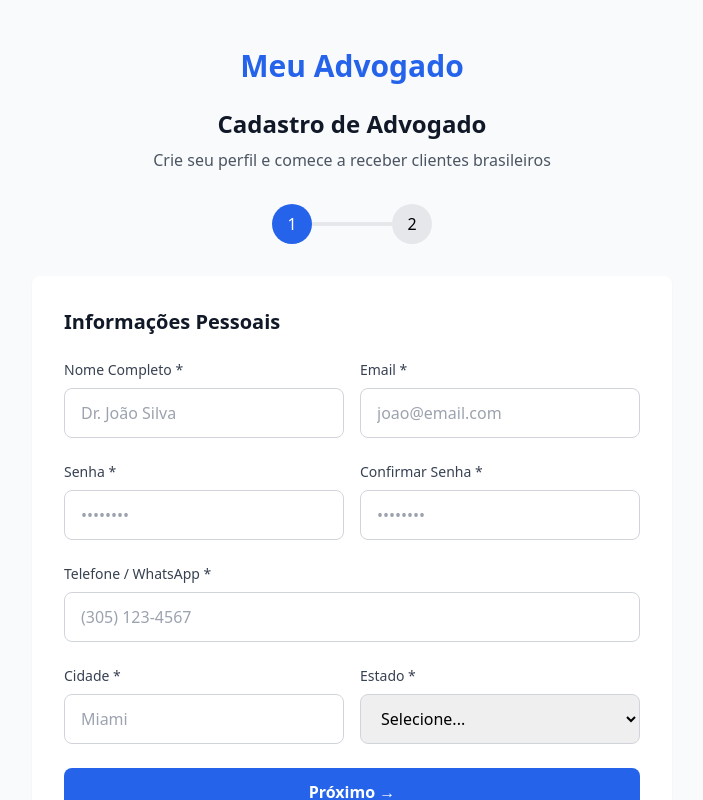
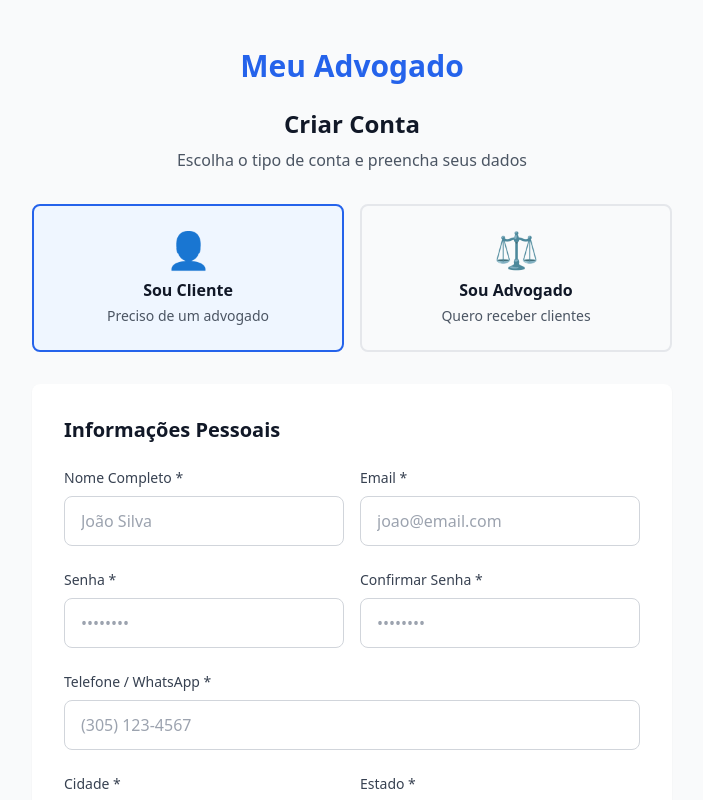
Before and after one commit to edueduardo/meuadvogado-us, a Next.js app: page /cadastro in a window 1280 px wide. Shown: the top 800 px of the page, without its empty margins (288-991 px from the left). Built offline with nearby package versions, Linux system fonts and the light colour scheme.

Commit message:
feat: Conectar cadastro à API real - validação completa, cliente e advogado

```diff
--- a/app/cadastro/page.tsx
+++ b/app/cadastro/page.tsx
@@ -1,21 +1,121 @@
 'use client'
 
 import { useState } from 'react'
+import { useRouter } from 'next/navigation'
 import Link from 'next/link'
 
+type UserType = 'CLIENT' | 'LAWYER'
+
+interface FormData {
+  name: string
+  email: string
+  password: string
+  confirmPassword: string
+  phone: string
+  city: string
+  state: string
+  userType: UserType
+  // Lawyer specific
+  barNumber?: string
+  practiceAreas?: string[]
+  languages?: string[]
+  bio?: string
+}
+
 export default function CadastroPage() {
+  const router = useRouter()
   const [loading, setLoading] = useState(false)
+  const [error, setError] = useState('')
   const [step, setStep] = useState(1)
+  const [userType, setUserType] = useState<UserType>('CLIENT')
+  const [formData, setFormData] = useState<FormData>({
+    name: '',
+    email: '',
+    password: '',
+    confirmPassword: '',
+    phone: '',
+    city: '',
+    state: '',
+    userType: 'CLIENT',
+    practiceAreas: [],
+    languages: ['Português'],
+    bio: '',
+  })
 
-  const handleSubmit = async (e: React.FormEvent<HTMLFormElement>) => {
+  const handleInputChange = (e: React.ChangeEvent<HTMLInputElement | HTMLTextAreaElement | HTMLSelectElement>) => {
+    const { name, value } = e.target
+    setFormData(prev => ({ ...prev, [name]: value }))
+  }
+
+  const handleCheckboxChange = (field: 'practiceAreas' | 'languages', value: string) => {
+    setFormData(prev => {
+      const current = prev[field] || []
+      const updated = current.includes(value)
+        ? current.filter(item => item !== value)
+        : [...current, value]
+      return { ...prev, [field]: updated }
+    })
+  }
+
+  const handleStep1Submit = (e: React.FormEvent) => {
     e.preventDefault()
+    setError('')
+
+    if (formData.password !== formData.confirmPassword) {
+      setError('As senhas não coincidem')
+      return
+    }
+
+    if (formData.password.length < 6) {
+      setError('A senha deve ter no mínimo 6 caracteres')
+      return
+    }
+
+    if (userType === 'LAWYER') {
+      setStep(2)
+    } else {
+      handleFinalSubmit()
+    }
+  }
+
+  const handleFinalSubmit = async () => {
     setLoading(true)
-    await new Promise(resolve => setTimeout(resolve, 1500))
+    setError('')
+
+    try {
+      const payload = {
+        name: formData.name,
+        email: formData.email,
+        password: formData.password,
+        phone: formData.phone,
+        city: formData.city,
+        state: formData.state,
+        role: userType,
+        ...(userType === 'LAWYER' && {
+          barNumber: formData.barNumber,
+          practiceAreas: formData.practiceAreas,
+          languages: formData.languages,
+          bio: formData.bio,
+        }),
+      }
+
+      const res = await fetch('/api/auth/register', {
+        method: 'POST',
+        headers: { 'Content-Type': 'application/json' },
+        body: JSON.stringify(payload),
+      })
+
+      const data = await res.json()
+
+      if (!res.ok) {
+        throw new Error(data.error || 'Erro ao criar conta')
+      }
+
+      router.push('/login?registered=true')
+    } catch (err: any) {
+      setError(err.message || 'Erro ao criar conta. Tente novamente.')
+    } finally {
       setLoading(false)
-    if (step < 2) {
-      setStep(step + 1)
-    } else {
-      window.location.href = '/dashboard'
     }
   }
 
@@ -26,13 +126,46 @@ export default function CadastroPage() {
           <Link href="/" className="text-3xl font-bold text-blue-600">
             Meu Advogado
           </Link>
-          <h1 className="text-2xl font-bold text-gray-900 mt-6">Cadastro de Advogado</h1>
+          <h1 className="text-2xl font-bold text-gray-900 mt-6">Criar Conta</h1>
           <p className="text-gray-600 mt-2">
-            Crie seu perfil e comece a receber clientes brasileiros
+            {step === 1 ? 'Escolha o tipo de conta e preencha seus dados' : 'Complete seu perfil profissional'}
           </p>
         </div>
 
-        {/* Progress */}
+        {/* User Type Selection */}
+        {step === 1 && (
+          <div className="flex gap-4 mb-8">
+            <button
+              type="button"
+              onClick={() => setUserType('CLIENT')}
+              className={`flex-1 p-6 rounded-lg border-2 transition ${
+                userType === 'CLIENT'
+                  ? 'border-blue-600 bg-blue-50'
+                  : 'border-gray-200 hover:border-gray-300'
+              }`}
+            >
+              <div className="text-4xl mb-2">👤</div>
+              <div className="font-semibold text-gray-900">Sou Cliente</div>
+              <div className="text-sm text-gray-600 mt-1">Preciso de um advogado</div>
+            </button>
+            <button
+              type="button"
+              onClick={() => setUserType('LAWYER')}
+              className={`flex-1 p-6 rounded-lg border-2 transition ${
+                userType === 'LAWYER'
+                  ? 'border-blue-600 bg-blue-50'
+                  : 'border-gray-200 hover:border-gray-300'
+              }`}
+            >
+              <div className="text-4xl mb-2">⚖️</div>
+              <div className="font-semibold text-gray-900">Sou Advogado</div>
+              <div className="text-sm text-gray-600 mt-1">Quero receber clientes</div>
+            </button>
+          </div>
+        )}
+
+        {/* Progress for Lawyers */}
+        {userType === 'LAWYER' && (
           <div className="flex justify-center mb-8">
             <div className="flex items-center">
               <div className={`w-10 h-10 rounded-full flex items-center justify-center ${step >= 1 ? 'bg-blue-600 text-white' : 'bg-gray-200'}`}>
@@ -44,8 +177,16 @@ export default function CadastroPage() {
               </div>
             </div>
           </div>
+        )}
 
-        <form onSubmit={handleSubmit} className="bg-white rounded-lg shadow-sm p-8 space-y-6">
+        {/* Error Message */}
+        {error && (
+          <div className="bg-red-50 border border-red-200 text-red-700 px-4 py-3 rounded-lg mb-6">
+            {error}
+          </div>
+        )}
+
+        <form onSubmit={step === 1 ? handleStep1Submit : (e) => { e.preventDefault(); handleFinalSubmit(); }} className="bg-white rounded-lg shadow-sm p-8 space-y-6">
           {step === 1 && (
             <>
               <h2 className="text-xl font-semibold text-gray-900">Informações Pessoais</h2>
@@ -57,9 +198,12 @@ export default function CadastroPage() {
                   </label>
                   <input
                     type="text"
+                    name="name"
+                    value={formData.name}
+                    onChange={handleInputChange}
                     required
                     className="w-full px-4 py-3 border border-gray-300 rounded-lg focus:ring-2 focus:ring-blue-500"
-                    placeholder="Dr. João Silva"
+                    placeholder={userType === 'LAWYER' ? 'Dr. João Silva' : 'João Silva'}
                   />
                 </div>
                 <div>
@@ -68,6 +212,9 @@ export default function CadastroPage() {
                   </label>
                   <input
                     type="email"
+                    name="email"
+                    value={formData.email}
+                    onChange={handleInputChange}
                     required
                     className="w-full px-4 py-3 border border-gray-300 rounded-lg focus:ring-2 focus:ring-blue-500"
                     placeholder="joao@email.com"
@@ -82,7 +229,11 @@ export default function CadastroPage() {
                   </label>
                   <input
                     type="password"
+                    name="password"
+                    value={formData.password}
+                    onChange={handleInputChange}
                     required
+                    minLength={6}
                     className="w-full px-4 py-3 border border-gray-300 rounded-lg focus:ring-2 focus:ring-blue-500"
                     placeholder="••••••••"
                   />
@@ -93,6 +244,9 @@ export default function CadastroPage() {
                   </label>
                   <input
                     type="password"
+                    name="confirmPassword"
+                    value={formData.confirmPassword}
+                    onChange={handleInputChange}
                     required
                     className="w-full px-4 py-3 border border-gray-300 rounded-lg focus:ring-2 focus:ring-blue-500"
                     placeholder="••••••••"
@@ -106,6 +260,9 @@ export default function CadastroPage() {
                 </label>
                 <input
                   type="tel"
+                  name="phone"
+                  value={formData.phone}
+                  onChange={handleInputChange}
                   required
                   className="w-full px-4 py-3 border border-gray-300 rounded-lg focus:ring-2 focus:ring-blue-500"
                   placeholder="(305) 123-4567"
@@ -119,6 +276,9 @@ export default function CadastroPage() {
                   </label>
                   <input
                     type="text"
+                    name="city"
+                    value={formData.city}
+                    onChange={handleInputChange}
                     required
                     className="w-full px-4 py-3 border border-gray-300 rounded-lg focus:ring-2 focus:ring-blue-500"
                     placeholder="Miami"
@@ -128,7 +288,13 @@ export default function CadastroPage() {
                   <label className="block text-sm font-medium text-gray-700 mb-2">
                     Estado *
                   </label>
-                  <select required className="w-full px-4 py-3 border border-gray-300 rounded-lg focus:ring-2 focus:ring-blue-500">
+                  <select
+                    name="state"
+                    value={formData.state}
+                    onChange={handleInputChange}
+                    required
+                    className="w-full px-4 py-3 border border-gray-300 rounded-lg focus:ring-2 focus:ring-blue-500"
+                  >
                     <option value="">Selecione...</option>
                     <option value="FL">Florida</option>
                     <option value="MA">Massachusetts</option>
@@ -152,6 +318,9 @@ export default function CadastroPage() {
                 </label>
                 <input
                   type="text"
+                  name="barNumber"
+                  value={formData.barNumber || ''}
+                  onChange={handleInputChange}
                   required
                   className="w-full px-4 py-3 border border-gray-300 rounded-lg focus:ring-2 focus:ring-blue-500"
                   placeholder="123456"
@@ -165,7 +334,12 @@ export default function CadastroPage() {
                 <div className="grid grid-cols-2 gap-2">
                   {['Imigração', 'Família', 'Criminal', 'Acidentes', 'Trabalhista', 'Empresarial', 'Imobiliário', 'Outros'].map((area) => (
                     <label key={area} className="flex items-center p-3 border rounded-lg hover:bg-gray-50 cursor-pointer">
-                      <input type="checkbox" className="mr-3" />
+                      <input
+                        type="checkbox"
+                        checked={formData.practiceAreas?.includes(area)}
+                        onChange={() => handleCheckboxChange('practiceAreas', area)}
+                        className="mr-3"
+                      />
                       <span>{area}</span>
                     </label>
                   ))}
@@ -179,7 +353,12 @@ export default function CadastroPage() {
                 <div className="flex gap-4">
                   {['Português', 'English', 'Español'].map((idioma) => (
                     <label key={idioma} className="flex items-center">
-                      <input type="checkbox" className="mr-2" defaultChecked={idioma === 'Português'} />
+                      <input
+                        type="checkbox"
+                        checked={formData.languages?.includes(idioma)}
+                        onChange={() => handleCheckboxChange('languages', idioma)}
+                        className="mr-2"
+                      />
                       <span>{idioma}</span>
                     </label>
                   ))}
@@ -191,6 +370,9 @@ export default function CadastroPage() {
                   Biografia / Sobre Você
                 </label>
                 <textarea
+                  name="bio"
+                  value={formData.bio || ''}
+                  onChange={handleInputChange}
                   rows={4}
                   className="w-full px-4 py-3 border border-gray-300 rounded-lg focus:ring-2 focus:ring-blue-500"
                   placeholder="Conte sobre sua experiência, especialidades e como você pode ajudar clientes brasileiros..."
@@ -208,13 +390,24 @@ export default function CadastroPage() {
             </>
           )}
 
+          <div className="flex gap-4">
+            {step === 2 && (
+              <button
+                type="button"
+                onClick={() => setStep(1)}
+                className="flex-1 bg-gray-200 text-gray-700 py-3 rounded-lg hover:bg-gray-300 font-semibold"
+              >
+                ← Voltar
+              </button>
+            )}
             <button
               type="submit"
               disabled={loading}
-            className="w-full bg-blue-600 text-white py-3 rounded-lg hover:bg-blue-700 font-semibold disabled:opacity-50"
+              className="flex-1 bg-blue-600 text-white py-3 rounded-lg hover:bg-blue-700 font-semibold disabled:opacity-50 disabled:cursor-not-allowed"
             >
-            {loading ? 'Processando...' : step === 1 ? 'Próximo →' : 'Criar Conta'}
+              {loading ? 'Processando...' : step === 1 ? (userType === 'LAWYER' ? 'Próximo →' : 'Criar Conta') : 'Criar Conta'}
             </button>
+          </div>
         </form>
 
         <p className="text-center text-gray-600 mt-6">
```
Lines whose indentation alone changed are shown as unchanged.
